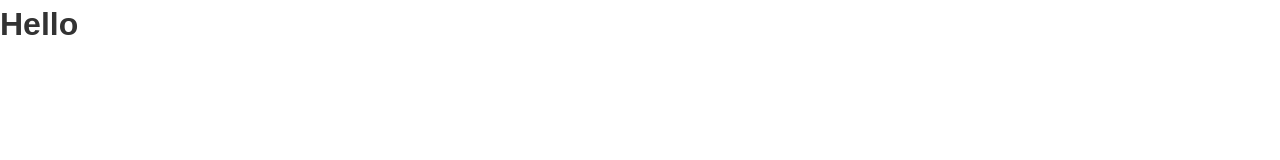
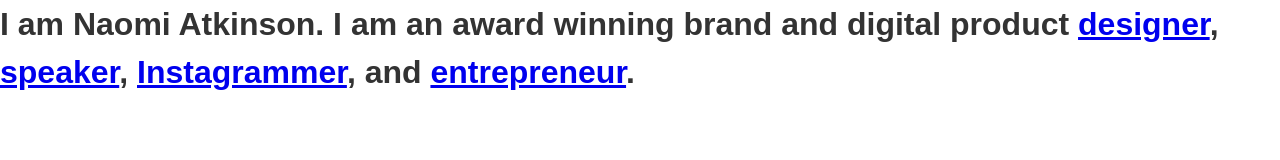
Before and after one commit to naomiatkinson/naomiatkinson.github.io, a plain HTML site: page index.html in a window 1280 px wide. Drawn offline with Linux system fonts and the light colour scheme.

Commit message:
Add initial copy

```diff
--- a/index.html
+++ b/index.html
@@ -5,11 +5,11 @@
     <meta name="viewport" content="width=device-width, minimum-scale=1.0">
     <link rel="stylesheet" href="/css/main.min.css">
 
-    <title>naomiatkinson.com</title>
+    <title>Naomi Atkinson – Designer and Entrepreneur from the UK</title>
 </head>
 <body>
 
-    <h1>Hello</h1>
+    <h1>I am Naomi Atkinson. I am an award winning brand and digital product <a href="http://naomiatkinsondesign.com/">designer</a>, <a href="http://lanyrd.com/profile/naomisusi/">speaker</a>, <a href="http://instagram.com/naomiatkinson">Instagrammer</a>, and <a href="https://whositandwhatsit.com/">entrepreneur</a>.</h1>
 
 </body>
 </html>
```
